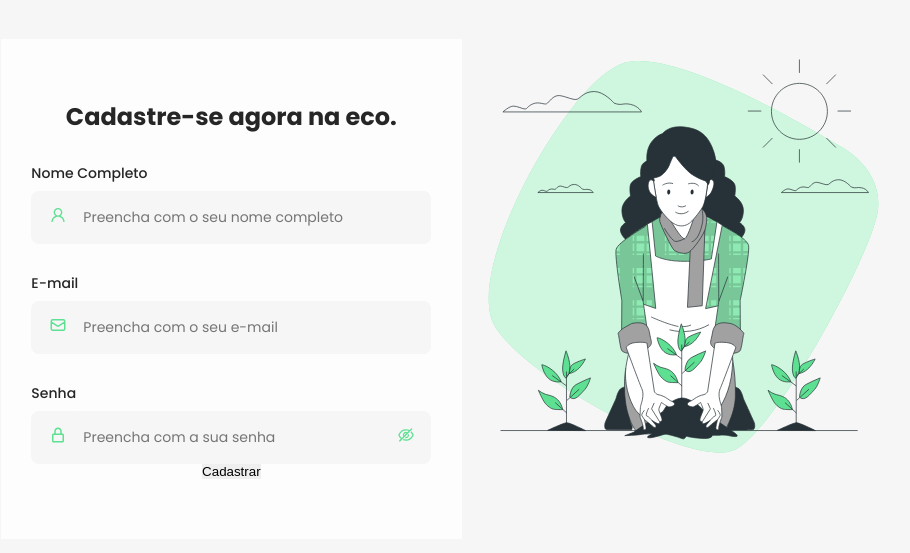
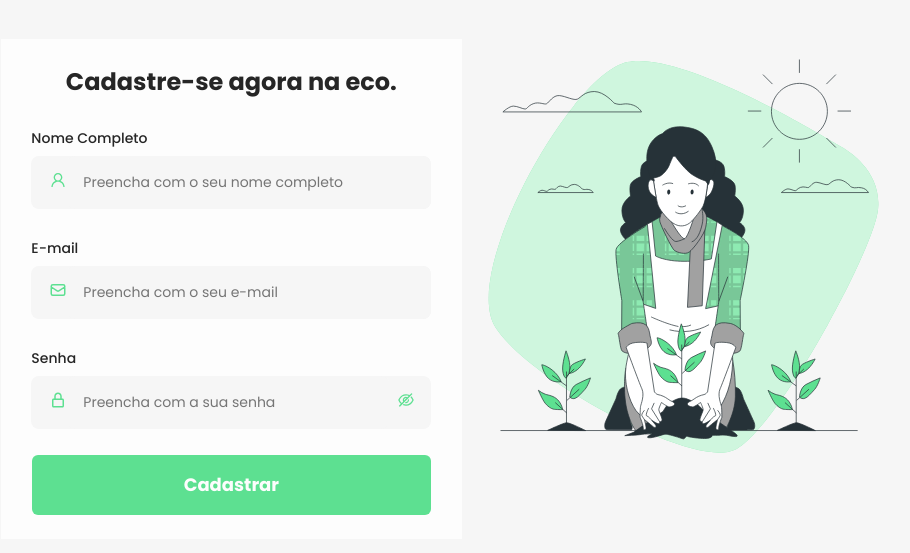
Before and after one commit to rodrigoge/eco, a React (Vite) app in the folder web/: page /user/register in a window 1280 px wide. Shown: the part 111-664 px from the top of the page, without its empty margins (189-1099 px from the left). Built offline with nearby package versions, Linux system fonts and the light colour scheme.

Commit message:
feat: creating button component

```diff
--- /dev/null
+++ b/web/src/components/ButtonComponent/index.tsx
@@ -0,0 +1,20 @@
+import './styles.scss';
+import { ButtonType } from '../../types/ButtonType';
+
+export default function ButtonComponent({
+    buttonId,
+    className,
+    onClick,
+    text,
+    size
+}: ButtonType) {
+    return (
+        <button
+            id={buttonId}
+            className={`${className} ${size}`}
+            onClick={onClick}
+        >
+            {text}
+        </button>
+    );
+}
--- /dev/null
+++ b/web/src/components/ButtonComponent/styles.scss
@@ -0,0 +1,25 @@
+@import '../../../src/styles/colors.scss';
+
+.btn {
+    font-family: 'Poppins', sans-serif;
+    font-weight: bold;
+    border-radius: 6px;
+    cursor: pointer;
+}
+
+.btn:hover {
+    filter: brightness(95%);
+    transition: 0.4s;
+}
+
+.btn-green {
+    background-color: $green;
+    color: $white;
+}
+
+.btn-lg {
+    margin-top: 26px;
+    width: 95%;
+    height: 60px;
+    font-size: 18px;
+}
--- a/web/src/components/InputField/index.tsx
+++ b/web/src/components/InputFieldComponent/index.tsx
@@ -3,7 +3,7 @@ import './styles.scss';
 import { InputType } from "../../types/InputType";
 import { AiOutlineEye, AiOutlineEyeInvisible } from 'react-icons/ai';
 
-export default function InputField({
+export default function InputFieldComponent({
     inputId,
     placeholder,
     label,
--- a/web/src/pages/RegisterUser/index.tsx
+++ b/web/src/pages/RegisterUser/index.tsx
@@ -4,7 +4,8 @@ import { HiOutlineMail } from 'react-icons/hi'
 import { AiOutlineUser } from 'react-icons/ai'
 import { BiLockAlt } from 'react-icons/bi'
 import registerImg from '../../assets/register-image.svg'
-import InputField from '../../components/InputField';
+import InputField from '../../components/InputFieldComponent';
+import ButtonComponent from '../../components/ButtonComponent';
 
 export default function RegisterUser() {
     const [name, setName] = useState('');
@@ -55,7 +56,11 @@ export default function RegisterUser() {
                         maxLength={8}
                     />
 
-                    <button>Cadastrar</button>
+                    <ButtonComponent
+                        className='btn btn-green'
+                        size='btn-lg'
+                        text='Cadastrar'
+                    />
                 </div>
 
                 <aside>
--- /dev/null
+++ b/web/src/types/ButtonType.ts
@@ -0,0 +1,9 @@
+import { ReactNode } from "react";
+
+export type ButtonType = {
+    buttonId?: string;
+    className?: string;
+    size?: string;
+    onClick?: React.MouseEventHandler<HTMLButtonElement>;
+    text?: string;
+}
--- a/web/src/types/InputType.ts
+++ b/web/src/types/InputType.ts
@@ -1,5 +1,4 @@
 import { ReactNode } from "react";
-import { IconBaseProps, IconType } from "react-icons/lib";
 
 export type InputType = {
     inputId?: string;
```
Also changed, not shown: web/src/components/InputFieldComponent/styles.scss (renamed from web/src/components/InputField/styles.scss).
